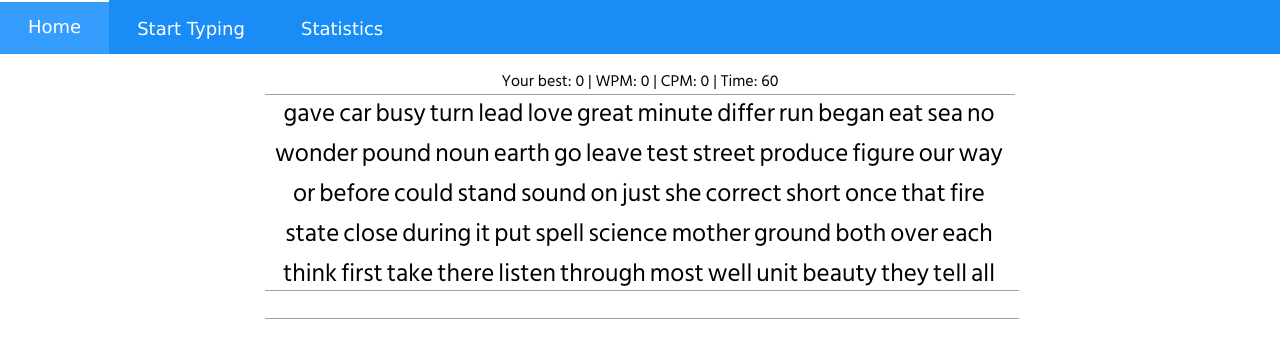
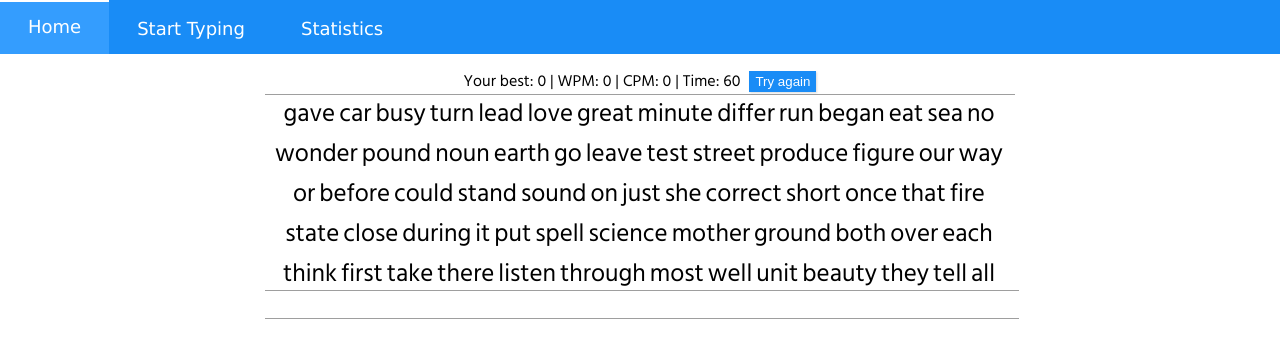
Before and after one commit to vycdev/king-typer, a React app in the folder packages/web/: page /#/type in a window 1280 px wide. Shown: the top 358 px of the page. Built offline with nearby package versions, Linux system fonts and the light colour scheme.

Commit message:
feat: try again button now permanently visible and no longer refreshing the page

```diff
--- a/packages/web/src/components/common/typingBox/typingBox.tsx
+++ b/packages/web/src/components/common/typingBox/typingBox.tsx
@@ -38,9 +38,22 @@ export const TypingBox = (props: typingBoxProps) => {
 
     // Initialize the visible text that has to be typed.
     useEffect(() => {
-        setVisibleText(generateVisibleText(input, props.mode, typed));
+        setVisibleText(generateVisibleText(input, props.mode, typed, text));
     }, []);
-
+    // Function for reseting the state to the initial value
+    const resetState = () => {
+        const arrayOfText = getText(props.mode);
+        const elm = document.getElementById("isBeingTyped");
+        if (elm) {
+            textBoxRef.current.scrollTop = elm.offsetTop - 99999999;
+        }
+        setInput("");
+        setTyped([]);
+        setText(arrayOfText);
+        setVisibleText(generateVisibleText("", props.mode, [], arrayOfText));
+        setTime(60);
+        setCpm(0);
+    };
     // Get best wpm function, returns the best wpm and also sets the next score in local storage and the best wpm
     const getBestWpm = () => {
         if (time <= 0) {
@@ -126,7 +139,8 @@ export const TypingBox = (props: typingBoxProps) => {
     const generateVisibleText = (
         input: string,
         mode: string,
-        typedArray: Array<typedArrayInterface>
+        typedArray: Array<typedArrayInterface>,
+        text: Array<string>
     ) => {
         return text.map((value: string, index: number) => {
             return index < typedArray.length ? (
@@ -188,17 +202,13 @@ export const TypingBox = (props: typingBoxProps) => {
                     Your best: {getBestWpm()} | WPM: {Math.floor(cpm / 5)} |
                     CPM: {cpm} | Time: {time}
                     {"  "}
-                    {time > 0 ? (
-                        ""
-                    ) : (
                     <TryAgainButton
                         onClick={() => {
-                                history.go(0);
+                            resetState();
                         }}
                     >
                         Try again
                     </TryAgainButton>
-                    )}
                 </Displayer>
                 {/* Chart with the stats for the test that is rendered only after the time reached 0 + other informative components that do the same*/}
                 {time > 0 ? "" : <DataBox dataProp={typed}></DataBox>}
@@ -303,7 +313,12 @@ export const TypingBox = (props: typingBoxProps) => {
                         setTyped(typedArray);
                         // generating the visible text and setting it
                         setVisibleText(
-                            generateVisibleText(input, props.mode, typedArray)
+                            generateVisibleText(
+                                input,
+                                props.mode,
+                                typedArray,
+                                text
+                            )
                         );
                         // setting the time to the time left
                         setTime(timeLeft);
```
Lines whose indentation alone changed are shown as unchanged.
